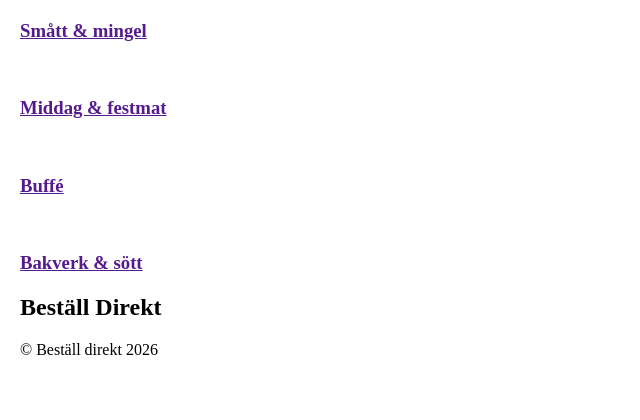
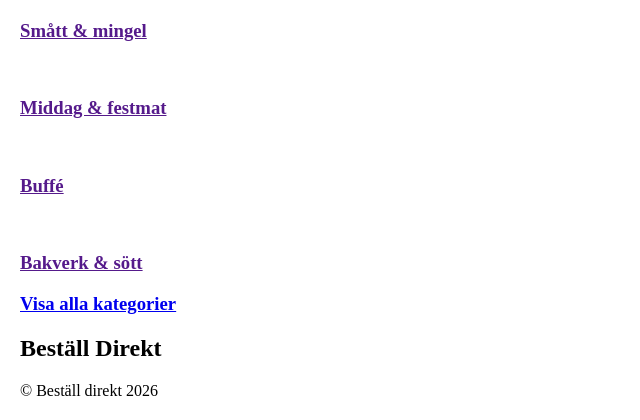
Before and after one commit to ayasdsd1-lgtm/bestall_direkt, a Flask app: page / in a window 1280 px wide. Shown: the part 385-805 px from the top of the page, without its empty margins (0-640 px from the left). Before the commit the page ends 740 px from the top, so only its background shows below. Run offline with Flask 3, Linux system fonts and the light colour scheme.

Commit message:
Update index.html
La till kommentarer på kategori och en  visa alla kategori

```diff
--- a/templates/index.html
+++ b/templates/index.html
@@ -36,6 +36,7 @@
                  <section>
                     <h2>Översikt av kategorier</h2>
                     <div>
+                        <!-- första kategori-->
                         <article class="card">
                             <a href="">
                                 <img src="" alt="">
@@ -43,6 +44,7 @@
                             </a>
                         </article>
 
+                        <!-- andra kategori -->
                         <article class="card">
                             <a href="">
                                 <img src="" alt="">
@@ -50,6 +52,7 @@
                             </a>
                         </article>
 
+                        <!-- tredje kategori -->
                         <article class="card">
                             <a href="">
                                 <img src="" alt="">
@@ -57,6 +60,7 @@
                             </a>
                         </article>
 
+                        <!-- fjärde kategori -->
                         <article class="card">
                             <a href="">
                                 <img src="" alt="">
@@ -64,10 +68,18 @@
                             </a>
                         </article>
 
+                        <!-- femte kategori -->
                         <article class="card">
                             <a href="">
                                 <img src="" alt="">
                                 <h3>Bakverk & sött</h3>
+                            </a>
+                        </article>
+
+                        <!-- sjätte kategori -->
+                        <article class="card card-all">
+                            <a href="#">
+                                <h3>Visa alla kategorier</h3>
                             </a>
                         </article>
                     </div>
```
